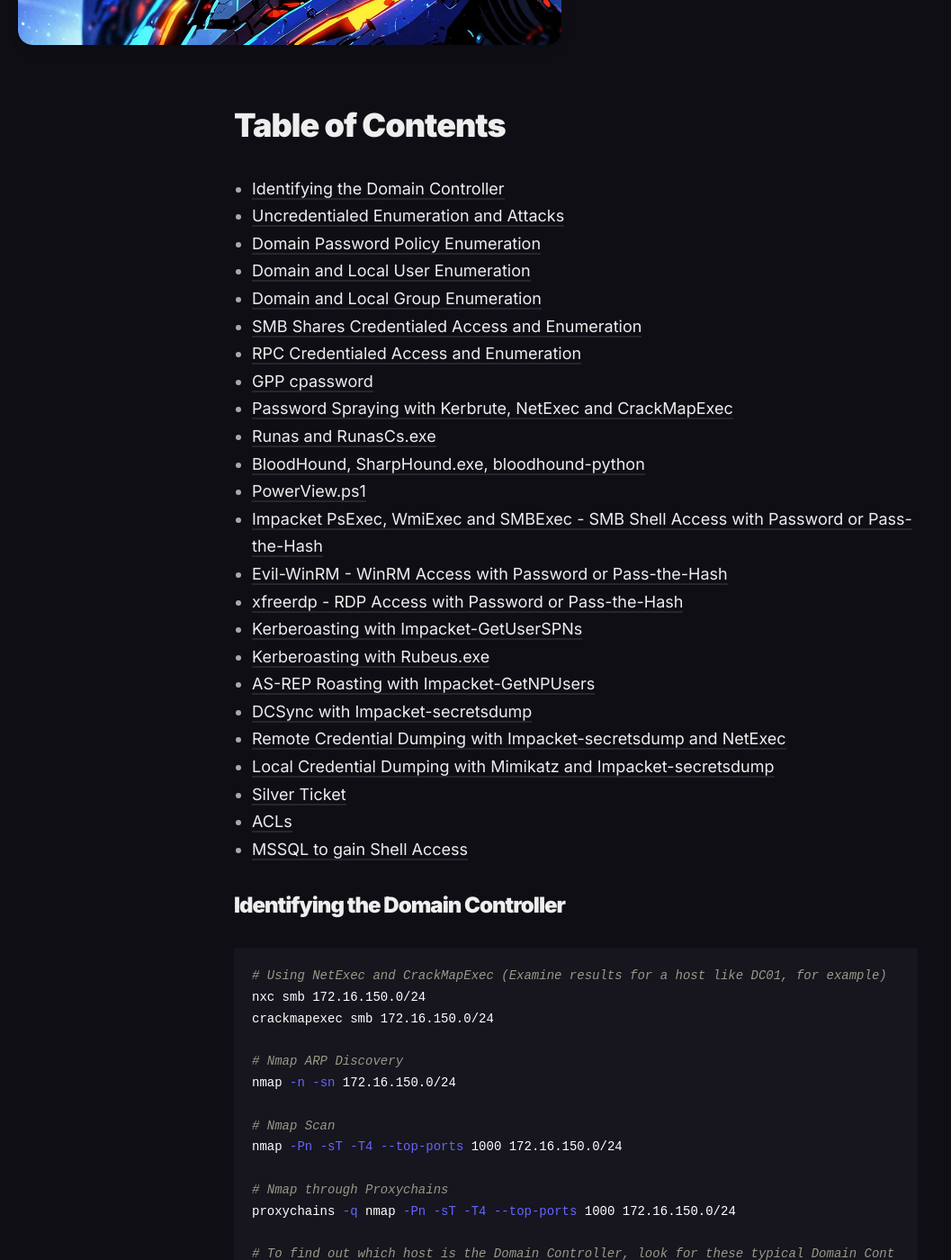
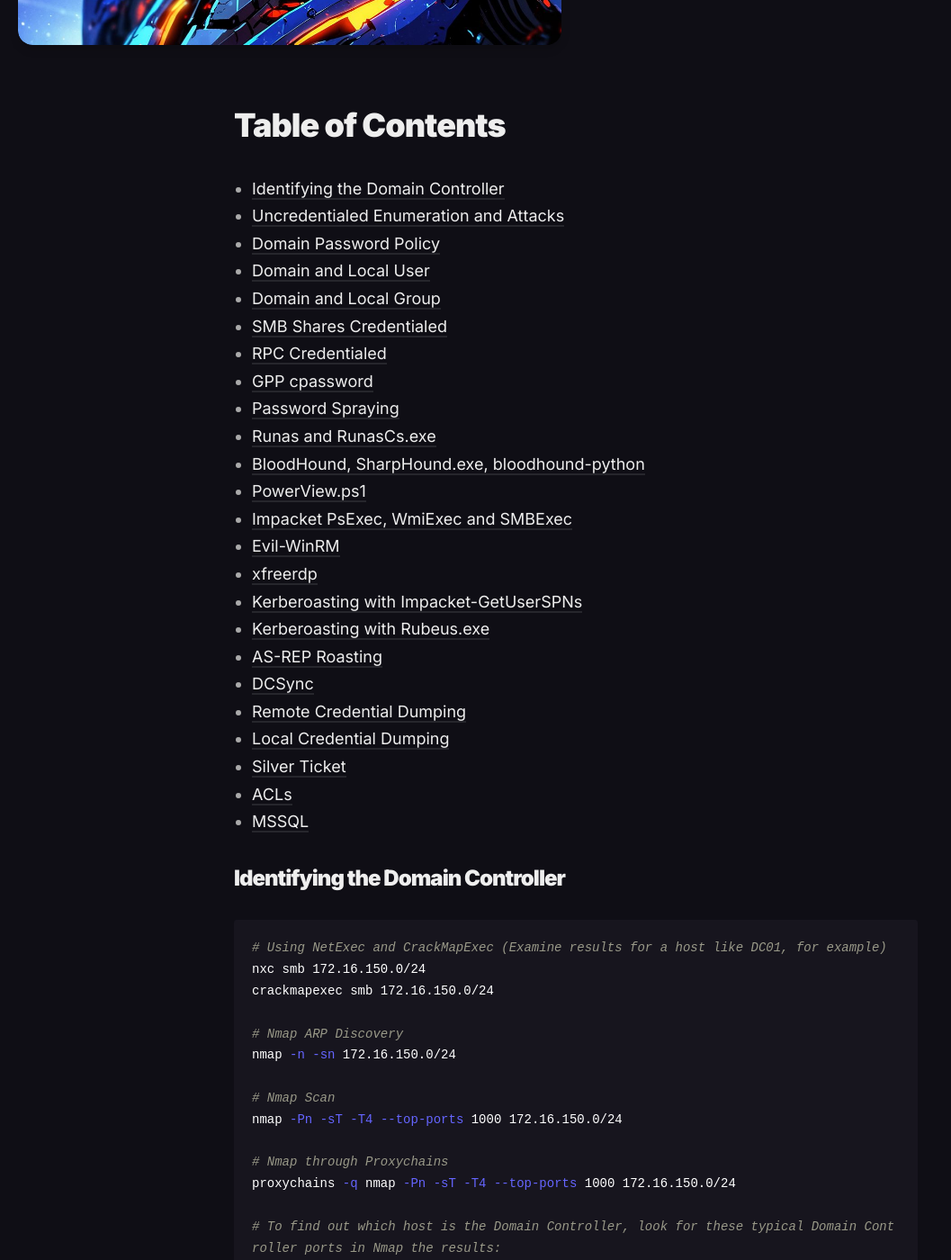
Before and after one commit to Vorkharium/vorkharium.github.io, a Jekyll site: the page built from _posts/2024-11-01-Attacking-Active-Directory-Cheatsheet.md, in a window 1280 px wide and 1400 px high, scrolled down 644 px. Shown: the whole window at 90% size, without its empty margins (0-1057 px from the left). Built offline with Jekyll 4.4.1, drawn with Linux system fonts in a browser that asks for light colours.

Commit message:
Update 2024-11-01-Attacking-Active-Directory-Cheatsheet.md

````diff
--- a/_posts/2024-11-01-Attacking-Active-Directory-Cheatsheet.md
+++ b/_posts/2024-11-01-Attacking-Active-Directory-Cheatsheet.md
@@ -10,28 +10,28 @@
 
 - [Identifying the Domain Controller](#identifying-the-domain-controller)
 - [Uncredentialed Enumeration and Attacks](#uncredentialed-enumeration-and-attacks)
-- [Domain Password Policy Enumeration](#domain-password-policy-enumeration)
-- [Domain and Local User Enumeration](#domain-and-local-user-enumeration)
-- [Domain and Local Group Enumeration](#domain-and-local-group-enumeration)
-- [SMB Shares Credentialed Access and Enumeration](#smb-shares-credentialed-access-and-enumeration)
-- [RPC Credentialed Access and Enumeration](#rpc-credentialed-access-and-enumeration)
+- [Domain Password Policy](#domain-password-policy-enumeration)
+- [Domain and Local User](#domain-and-local-user-enumeration)
+- [Domain and Local Group](#domain-and-local-group-enumeration)
+- [SMB Shares Credentialed](#smb-shares-credentialed-access-and-enumeration)
+- [RPC Credentialed](#rpc-credentialed-access-and-enumeration)
 - [GPP cpassword](#gpp-cpassword)
-- [Password Spraying with Kerbrute, NetExec and CrackMapExec](#password-spraying-with-kerbrute-netexec-and-crackmapexec)
+- [Password Spraying](#password-spraying-with-kerbrute-netexec-and-crackmapexec)
 - [Runas and RunasCs.exe](#runas-and-runascsexe)
 - [BloodHound, SharpHound.exe, bloodhound-python](#bloodhound-sharphoundexe-bloodhound-python)
 - [PowerView.ps1](#powerviewps1)
-- [Impacket PsExec, WmiExec and SMBExec - SMB Shell Access with Password or Pass-the-Hash](#impacket-psexec-wmiexec-and-smbexec---smb-shell-access-with-password-or-pass-the-hash)
-- [Evil-WinRM - WinRM Access with Password or Pass-the-Hash](#evil-winrm---winrm-access-winrm-with-password-or-pass-the-hash)
-- [xfreerdp - RDP Access with Password or Pass-the-Hash](#xfreerdp---rdp-access-with-password-or-pass-the-hash)
+- [Impacket PsExec, WmiExec and SMBExec](#impacket-psexec-wmiexec-and-smbexec---smb-shell-access-with-password-or-pass-the-hash)
+- [Evil-WinRM](#evil-winrm---winrm-access-winrm-with-password-or-pass-the-hash)
+- [xfreerdp](#xfreerdp---rdp-access-with-password-or-pass-the-hash)
 - [Kerberoasting with Impacket-GetUserSPNs](#kerberoasting-with-impacket-getuserspns)
 - [Kerberoasting with Rubeus.exe](#kerberoasting-with-rubeusexe)
-- [AS-REP Roasting with Impacket-GetNPUsers](#as-rep-roasting-with-impacket-getnpusers)
-- [DCSync with Impacket-secretsdump](#dcsync-with-impacket-secretsdump)
-- [Remote Credential Dumping with Impacket-secretsdump and NetExec](#remote-credential-dumping-with-impacket-secretsdump-and-netexec)
-- [Local Credential Dumping with Mimikatz and Impacket-secretsdump](#local-credential-dumping-with-mimikatz-and-impacket-secretsdump)
+- [AS-REP Roasting](#as-rep-roasting-with-impacket-getnpusers)
+- [DCSync](#dcsync-with-impacket-secretsdump)
+- [Remote Credential Dumping](#remote-credential-dumping-with-impacket-secretsdump-and-netexec)
+- [Local Credential Dumping](#local-credential-dumping-with-mimikatz-and-impacket-secretsdump)
 - [Silver Ticket](#silver-ticket)
 - [ACLs](#acls)
-- [MSSQL to gain Shell Access](#mssql-to-gain-shell-access)
+- [MSSQL](#mssql-to-gain-shell-access)
 
 ### Identifying the Domain Controller
 ```shell
````
